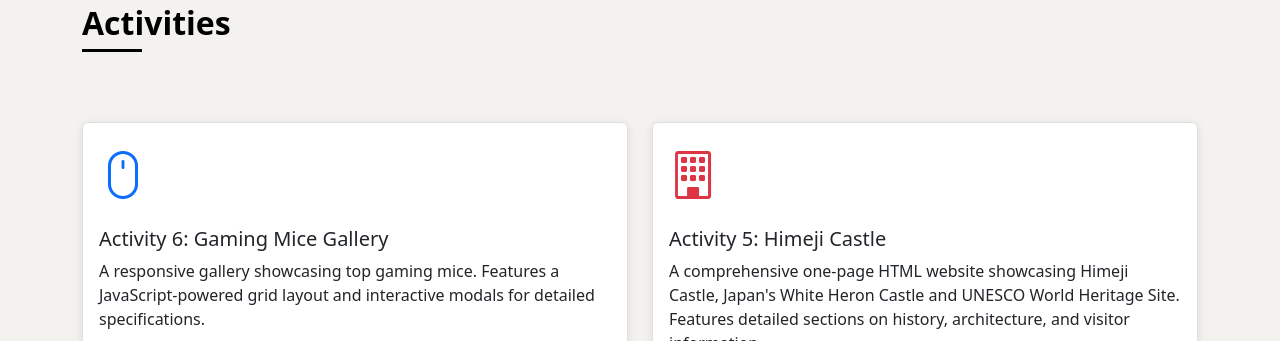
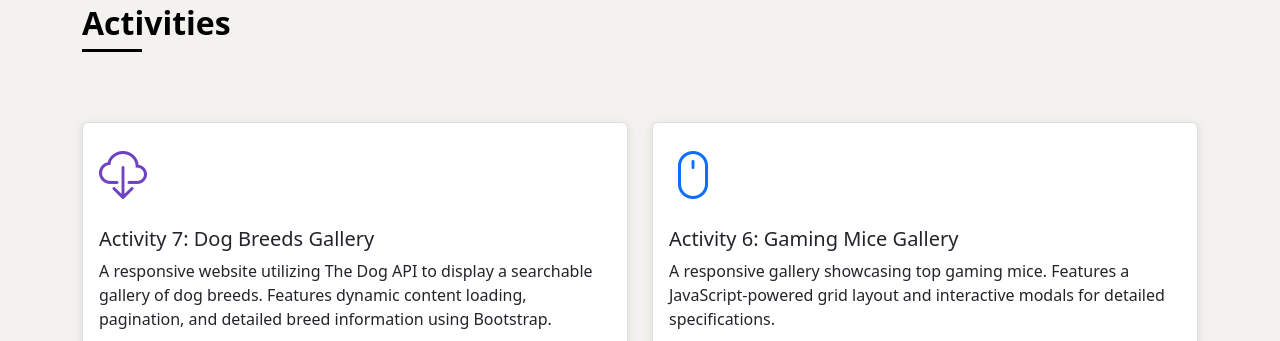
Before and after one commit to anojndr/anojndr.github.io, a plain HTML site: page index.html in a window 1280 px wide. Shown: the part 2530-2871 px from the top of the page. Drawn offline with nearby package versions, Linux system fonts and the light colour scheme.

Commit message:
Add Activity 7: Dog Breeds Gallery to activities section

```diff
--- a/index.html
+++ b/index.html
@@ -180,6 +180,20 @@
                     <div class="card h-100">
                         <div class="card-body">
                             <div class="mb-3">
+                                <i class="bi bi-cloud-download" style="font-size: 3rem; color: #6f42c1;"></i>
+                            </div>
+                            <h5 class="card-title">Activity 7: Dog Breeds Gallery</h5>
+                            <p class="card-text mb-3">A responsive website utilizing The Dog API to display a searchable gallery of dog breeds. Features dynamic content loading, pagination, and detailed breed information using Bootstrap.</p>
+                            <a href="https://anojndr.github.io/api_act/" target="_blank" class="btn btn-sm btn-primary">
+                                <i class="bi bi-box-arrow-up-right me-1"></i>View Live Site
+                            </a>
+                        </div>
+                    </div>
+                </div>
+                <div class="col-lg-6 mb-4">
+                    <div class="card h-100">
+                        <div class="card-body">
+                            <div class="mb-3">
                                 <i class="bi bi-mouse" style="font-size: 3rem; color: #0d6efd;"></i>
                             </div>
                             <h5 class="card-title">Activity 6: Gaming Mice Gallery</h5>
```
